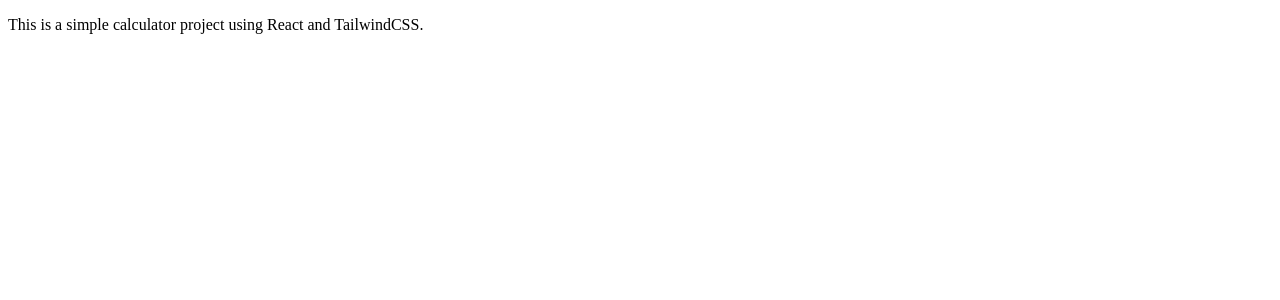
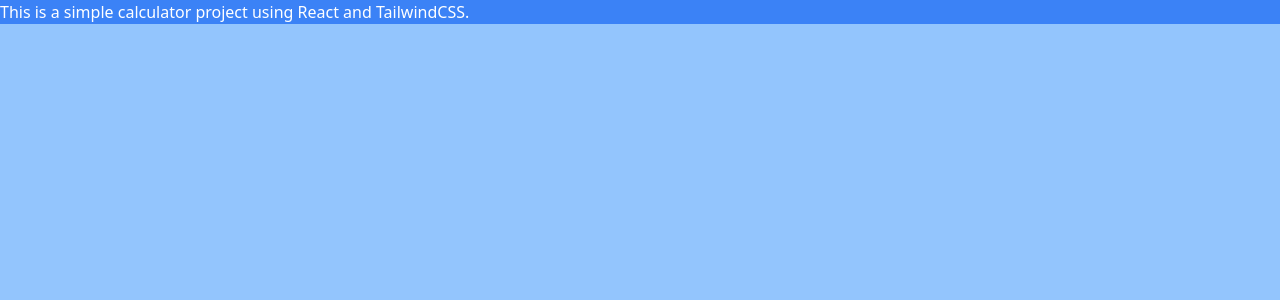
Before and after one commit to dhruv-dhaduk/calc-react, a React (Vite) app: page / in a window 1280 px wide. Shown: the top 300 px of the page. Built offline with nearby package versions, Linux system fonts and the light colour scheme.

Commit message:
Set up the Tailwind

```diff
--- a/index.html
+++ b/index.html
@@ -6,7 +6,7 @@
 
         <title>Calc</title>
     </head>
-    <body>
+    <body class="bg-blue-300">
         <div id="root"></div>
         <script type="module" src="/src/main.jsx"></script>
     </body>
--- a/package.json
+++ b/package.json
@@ -17,10 +17,13 @@
         "@types/react": "^18.2.56",
         "@types/react-dom": "^18.2.19",
         "@vitejs/plugin-react": "^4.2.1",
+        "autoprefixer": "^10.4.17",
         "eslint": "^8.56.0",
         "eslint-plugin-react": "^7.33.2",
         "eslint-plugin-react-hooks": "^4.6.0",
         "eslint-plugin-react-refresh": "^0.4.5",
+        "postcss": "^8.4.35",
+        "tailwindcss": "^3.4.1",
         "vite": "^5.1.4"
     }
 }
--- /dev/null
+++ b/postcss.config.js
@@ -0,0 +1,6 @@
+export default {
+    plugins: {
+        tailwindcss: {},
+        autoprefixer: {},
+    },
+};
--- a/src/App.jsx
+++ b/src/App.jsx
@@ -1,8 +1,9 @@
 function App() {
-
     return (
         <>
-            <p>This is a simple calculator project using React and TailwindCSS.</p>
+            <p className="bg-blue-500 text-white">
+                This is a simple calculator project using React and TailwindCSS.
+            </p>
         </>
     );
 }
--- /dev/null
+++ b/src/index.css
@@ -0,0 +1,3 @@
+@tailwind base;
+@tailwind components;
+@tailwind utilities;
--- a/src/main.jsx
+++ b/src/main.jsx
@@ -1,6 +1,7 @@
 import React from "react";
 import ReactDOM from "react-dom/client";
 import App from "./App.jsx";
+import "./index.css";
 
 ReactDOM.createRoot(document.getElementById("root")).render(
     <React.StrictMode>
--- /dev/null
+++ b/tailwind.config.js
@@ -0,0 +1,11 @@
+/** @type {import('tailwindcss').Config} */
+export default {
+    content: [
+        "./index.html",
+        "./src/**/*.{js,jsx}"
+    ],
+    theme: {
+        extend: {},
+    },
+    plugins: [],
+};
```
Also changed, not shown: 1 other file (tests, documents, lock files or other folders).
